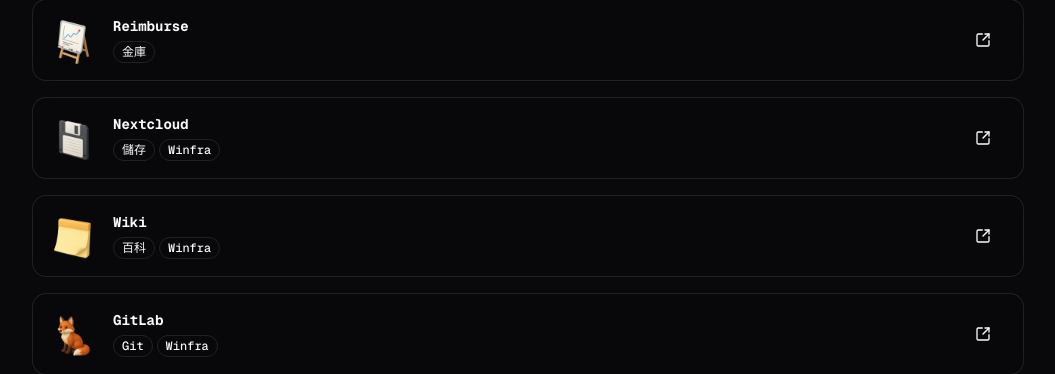
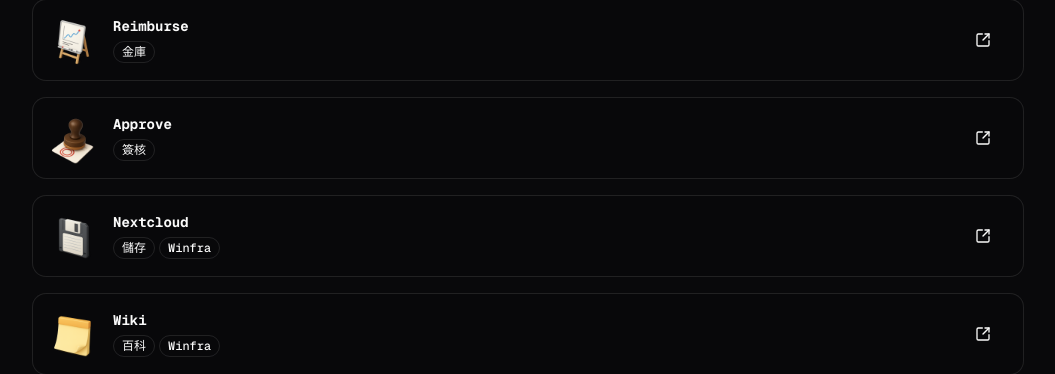
Before and after one commit to zyx1121/portal.winlab.tw, a Next.js app: page / in a window 1280 px wide. Shown: the part 180-554 px from the top of the page, without its empty margins (112-1167 px from the left). Built offline with nearby package versions, Linux system fonts and the light colour scheme; no server answers.

Commit message:
Add new portal entry for "Approve" with associated tags, href, and icon

```diff
--- a/portals.ts
+++ b/portals.ts
@@ -10,6 +10,12 @@
     tags: ["金庫"],
     href: "https://reimburse.winlab.tw",
     icon: "/reimburse.png",
+  },
+  {
+    name: "Approve",
+    tags: ["簽核"],
+    href: "https://approve.winlab.tw",
+    icon: "/approve.png",
   },
   {
     name: "Nextcloud",
```
Also changed, not shown: public/approve.png (added).
